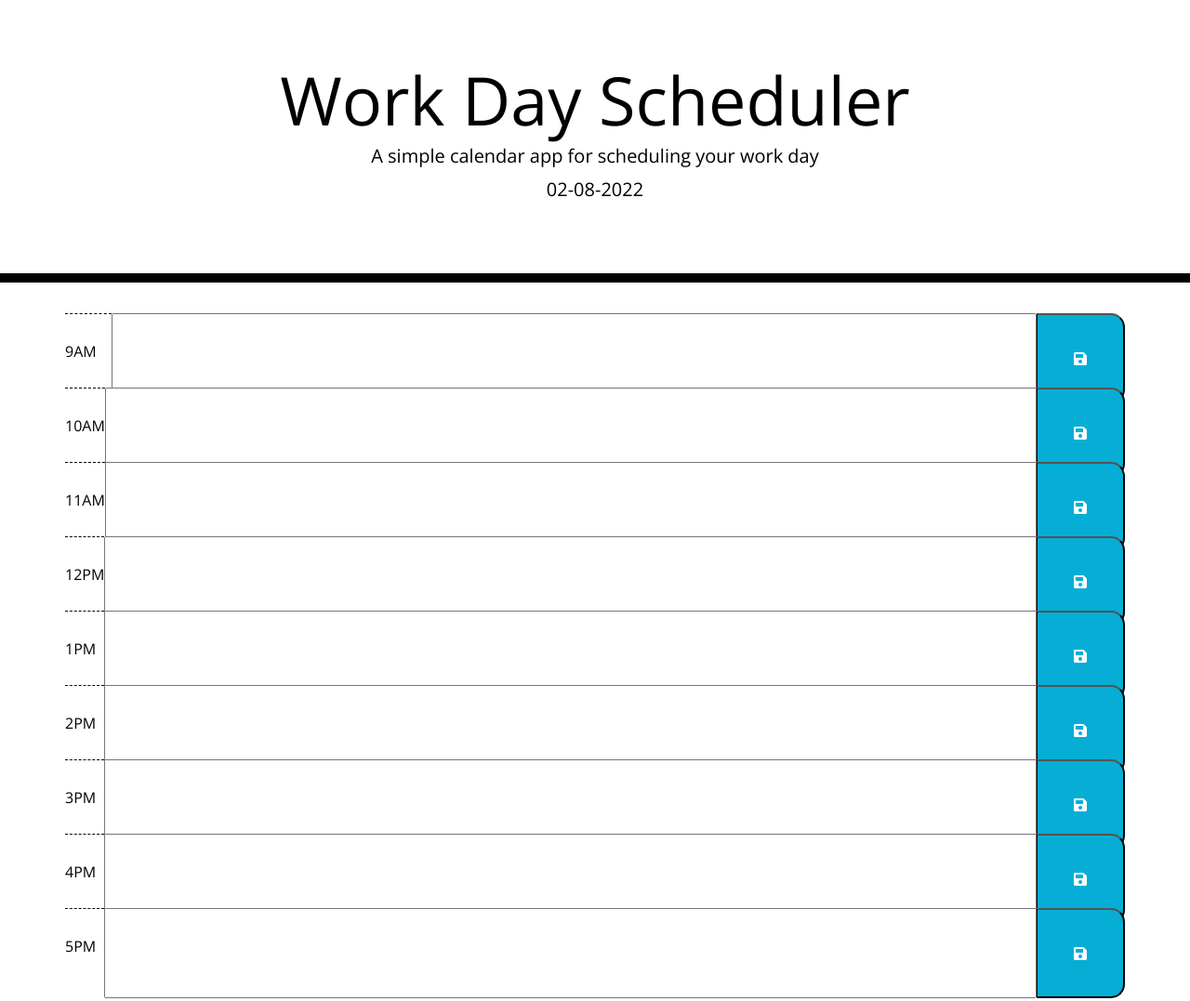
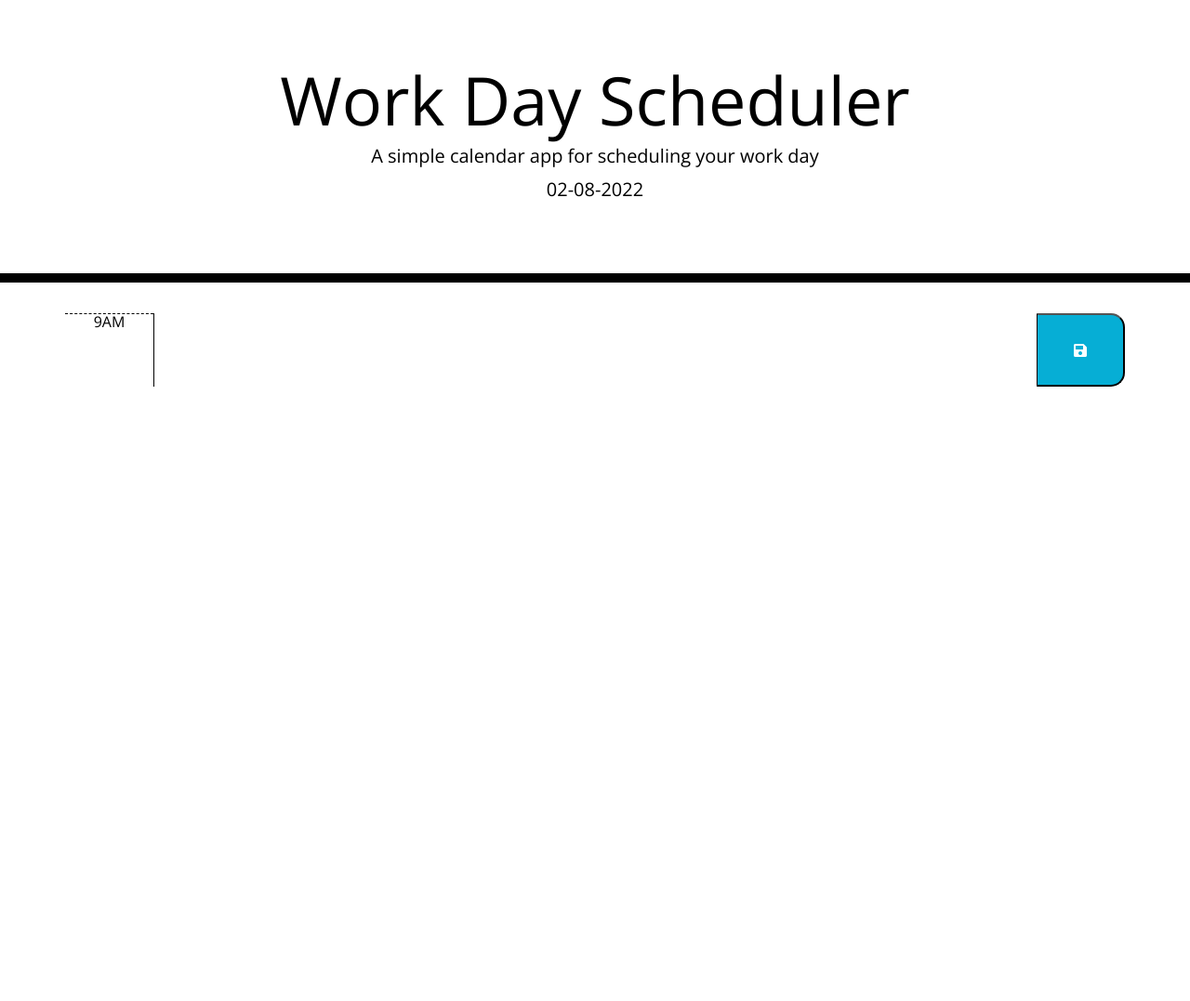
Before and after one commit to Asafran92/my-moments, a plain HTML site: page index.html in a window 1280 px wide. Shown: the whole page at 93% size. After the commit the page ends 800 px from the top, so only its background shows below. Drawn offline with nearby package versions, Linux system fonts and the light colour scheme.

Commit message:
rescrtured html

```diff
--- a/index.html
+++ b/index.html
@@ -1,23 +1,14 @@
 <!DOCTYPE html>
 <html lang="en">
+
 <head>
   <meta charset="UTF-8" />
   <meta name="viewport" content="width=device-width, initial-scale=1.0" />
   <meta http-equiv="X-UA-Compatible" content="ie=edge" />
-    <link
-      rel="stylesheet"
-      href="https://stackpath.bootstrapcdn.com/bootstrap/4.3.1/css/bootstrap.min.css"
-    />
-    <link
-      rel="stylesheet"
-      href="https://use.fontawesome.com/releases/v5.8.1/css/all.css"
-      integrity="sha384-50oBUHEmvpQ+1lW4y57PTFmhCaXp0ML5d60M1M7uH2+nqUivzIebhndOJK28anvf"
-      crossorigin="anonymous"
-    />
-    <link
-      href="https://fonts.googleapis.com/css?family=Open+Sans&display=swap"
-      rel="stylesheet"
-    />
+  <link rel="stylesheet" href="https://stackpath.bootstrapcdn.com/bootstrap/4.3.1/css/bootstrap.min.css" />
+  <link rel="stylesheet" href="https://use.fontawesome.com/releases/v5.8.1/css/all.css"
+    integrity="sha384-50oBUHEmvpQ+1lW4y57PTFmhCaXp0ML5d60M1M7uH2+nqUivzIebhndOJK28anvf" crossorigin="anonymous" />
+  <link href="https://fonts.googleapis.com/css?family=Open+Sans&display=swap" rel="stylesheet" />
   <link rel="stylesheet" href="./assets/style.css" />
   <title>Work Day Scheduler</title>
 </head>
@@ -28,70 +19,19 @@
     <p class="lead">A simple calendar app for scheduling your work day</p>
     <p id="currentDay" class="lead"></p>
   </header>
-    <div id="9" class="container">
   <!-- Timeblocks go here -->
-      <div class="row">
+  <!-- <div class="row">
       <div class="hour">
         <p>9AM</p>
       </div>
-          <input id = "test" class="col time-block description" type="text">
+      <input id="test" class="col time-block description" type="text">
       <button class="col-1 saveBtn"><i class="fas fa-save"></i></button>
-      </div>
-      <div class="row">
-        <div class="hour">
-          <p>10AM</p>
-        </div>
-        <input class="col time-block description" type="text">
-        <button class="col-1 saveBtn"><i class="fas fa-save"></i></button>
-      </div>
-      <div class="row">
-        <div class="hour">
-          <p>11AM</p>
-        </div>
-        <input class="col time-block description" type="text">
-        <button class="col-1 saveBtn"><i class="fas fa-save"></i></button>
-      </div>
-      <div class="row">
-        <div class="hour">
-          <p>12PM</p>
-        </div>
-        <input class="col time-block description" type="text">
-        <button class="col-1 saveBtn"><i class="fas fa-save"></i></button>
-      </div>
-      <div class="row">
-        <div class="hour">
-          <p>1PM</p>
-        </div>
-        <input class="col time-block description" type="text">
-        <button class="col-1 saveBtn"><i class="fas fa-save"></i></button>
-      </div>
-      <div class="row">
-        <div class="hour">
-          <p>2PM</p>
-        </div>
-        <input class="col time-block description" type="text">
-        <button class="col-1 saveBtn"><i class="fas fa-save"></i></button>
-      </div>
-      <div class="row">
-        <div class="hour">
-          <p>3PM</p>
-        </div>
-        <input class="col time-block description" type="text">
-        <button class="col-1 saveBtn"><i class="fas fa-save"></i></button>
-      </div>
-      <div class="row">
-        <div class="hour">
-          <p>4PM</p>
-        </div>
-        <input class="col time-block description" type="text">
-        <button class="col-1 saveBtn"><i class="fas fa-save"></i></button>
-      </div>
-      <div class="row">
-        <div class="hour">
-          <p>5PM</p>
-        </div>
-        <input class="col time-block description" type="text">
-        <button class="col-1 saveBtn"><i class="fas fa-save"></i></button>
+    </div> -->
+  <div class="container">
+    <div class="row time-block">
+      <div class="col-md-1 hour">9AM</div>
+      <textarea class="col-md-10 description"></textarea>
+      <button class="col-md-1 saveBtn"><i class="fas fa-save"></i></button>
     </div>
   </div>
 
@@ -99,4 +39,5 @@
   <script src="https://cdnjs.cloudflare.com/ajax/libs/moment.js/2.24.0/moment.min.js"></script>
   <script src="assets/script.js"></script>
 </body>
+
 </html>
```
Also changed, not shown: assets/script.js (line endings or trailing spaces). Lines whose indentation alone changed are shown as unchanged.
